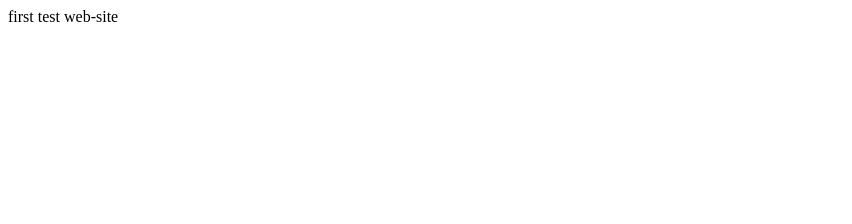
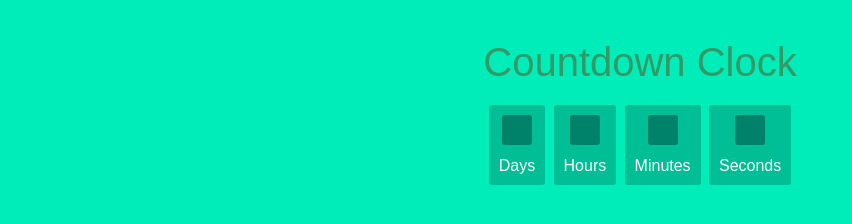
Before and after one commit to Shuklin/Shuklin2.github.io, a plain HTML site: page index.html in a window 1280 px wide. Shown: the whole page, without its empty margins (0-852 px from the left). Drawn offline with Linux system fonts and the light colour scheme.

Commit message:
Update index.html

```diff
--- a/index.html
+++ b/index.html
@@ -1 +1,38 @@
-first test web-site
+<!doctype html>
+<html lang="en">
+<head>
+    <meta charset="UTF-8">
+    <meta name="viewport"
+          content="width=device-width, user-scalable=no, initial-scale=1.0, maximum-scale=1.0, minimum-scale=1.0">
+    <meta http-equiv="X-UA-Compatible" content="ie=edge">
+    <title>Document</title>
+    <link rel="stylesheet" href="styles.css">
+</head>
+<body>
+<h1 class="countdown-title">Countdown Clock</h1>
+<div id="countdown" class="countdown">
+    <div class="countdown-number">
+        <span class="days countdown-time"></span>
+        <span class="countdown-text">Days</span>
+    </div>
+    <div class="countdown-number">
+        <span class="hours countdown-time"></span>
+        <span class="countdown-text">Hours</span>
+    </div>
+    <div class="countdown-number">
+        <span class="minutes countdown-time"></span>
+        <span class="countdown-text">Minutes</span>
+    </div>
+    <div class="countdown-number">
+        <span class="seconds countdown-time"></span>
+        <span class="countdown-text">Seconds</span>
+    </div>
+</div>
+<!--
+https://denis-creative.com/jstimer/
+https://www.sitepoint.com/build-javascript-countdown-timer-no-dependencies/
+-->
+
+<script src="script.js"></script>
+</body>
+</html>
```
